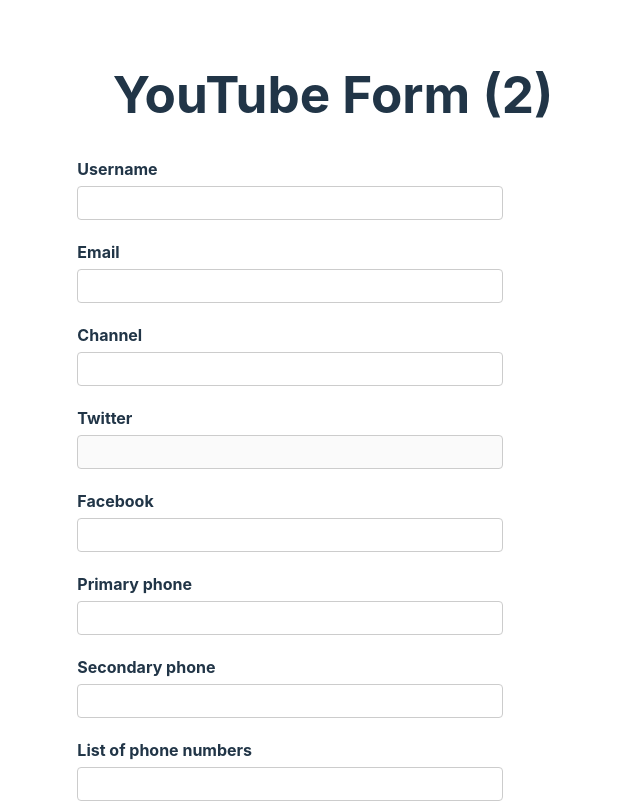
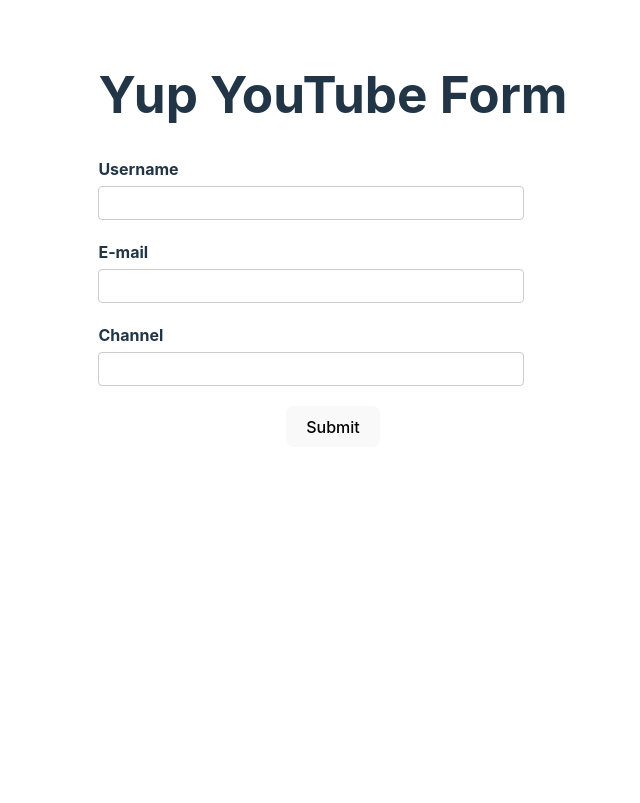
Before and after one commit to yksa/react-hook-form, a React (Vite) app: page / in a window 1280 px wide. Shown: the top 803 px of the page, without its empty margins (307-947 px from the left). Built offline with nearby package versions, Linux system fonts and the light colour scheme; no server answers.

Commit message:
Yup Integration

```diff
--- a/package.json
+++ b/package.json
@@ -10,9 +10,11 @@
     "preview": "vite preview"
   },
   "dependencies": {
+    "@hookform/resolvers": "^3.3.2",
     "react": "^18.2.0",
     "react-dom": "^18.2.0",
-    "react-hook-form": "^7.49.2"
+    "react-hook-form": "^7.49.2",
+    "yup": "^1.3.3"
   },
   "devDependencies": {
     "@hookform/devtools": "^4.3.1",
--- a/src/App.tsx
+++ b/src/App.tsx
@@ -1,13 +1,13 @@
-import './App.css'
-import { YouTubeForm } from './components/YouTubeForm'
+import "./App.css";
+// import { YouTubeForm } from './components/YouTubeForm'
+import { YupYouTubeForm } from "./components/YupYouTubeForm";
 
 function App() {
-
   return (
     <>
-     <YouTubeForm />
+      <YupYouTubeForm />
     </>
-  )
+  );
 }
 
-export default App
+export default App;
--- /dev/null
+++ b/src/components/YupYouTubeForm.tsx
@@ -0,0 +1,64 @@
+import { useForm } from "react-hook-form";
+import { yupResolver } from "@hookform/resolvers/yup";
+import * as yup from "yup";
+
+type FormValues = {
+  username: string;
+  email: string;
+  channel: string;
+};
+
+const schema = yup.object({
+  username: yup.string().required("Username is required"),
+  email: yup
+    .string()
+    .email("Email format is not valid")
+    .required("Email is required"),
+  channel: yup.string().required("Channel is required"),
+});
+
+export const YupYouTubeForm = () => {
+  const form = useForm<FormValues>({
+    defaultValues: {
+      username: "",
+      email: "",
+      channel: "",
+    },
+    resolver: yupResolver(schema),
+  });
+
+  const { register, handleSubmit, formState } = form;
+  const { errors } = formState;
+
+  const onSubmit = (data: FormValues) => {
+    console.log(data);
+  };
+
+  return (
+    <div>
+      <h1>Yup YouTube Form</h1>
+
+      <form onSubmit={handleSubmit(onSubmit)} noValidate>
+        <div className="form-control">
+          <label htmlFor="username">Username</label>
+          <input type="text" id="username" {...register("username")} />
+          <p className="error">{errors.username?.message}</p>
+        </div>
+
+        <div className="form-control">
+          <label htmlFor="email">E-mail</label>
+          <input type="email" id="email" {...register("email")} />
+          <p className="error">{errors.email?.message}</p>
+        </div>
+
+        <div className="form-control">
+          <label htmlFor="channel">Channel</label>
+          <input type="text" id="channel" {...register("channel")} />
+          <p className="error">{errors.channel?.message}</p>
+        </div>
+
+        <button>Submit</button>
+      </form>
+    </div>
+  );
+};
```
Also changed, not shown: 1 other file (tests, documents, lock files or other folders).
